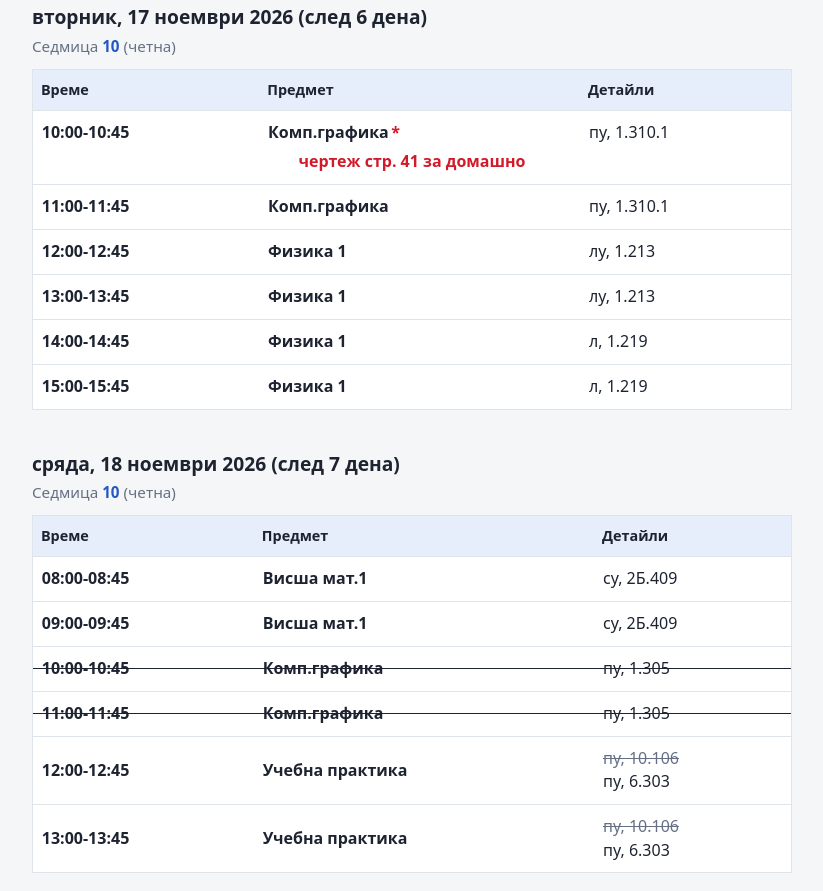
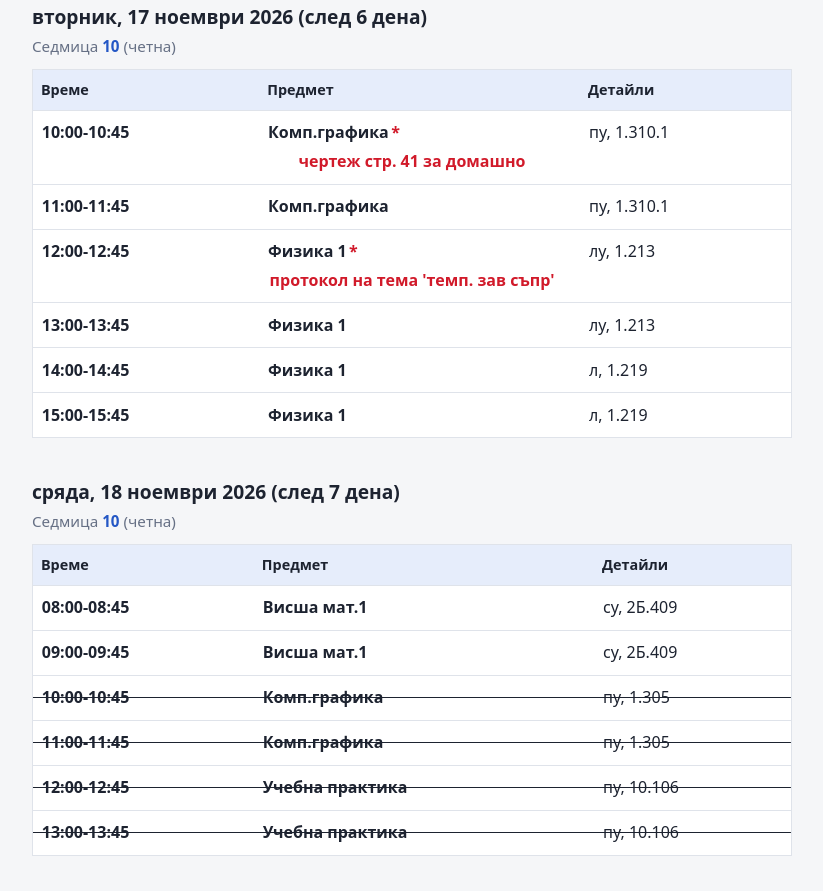
Before and after one commit to hellgames1/kua, a plain HTML site: page index.html in a window 1280 px wide. Shown: the part 749-1640 px from the top of the page, without its empty margins (228-1051 px from the left). Drawn offline with Linux system fonts and the light colour scheme.

Commit message:
Update index.html

```diff
--- a/index.html
+++ b/index.html
@@ -348,15 +348,9 @@ const CORRECTIONS = [
   { date: "2026-11-17", hour: 10, title: "Комп.графика", details: "пу, 1.310.1" },
   { date: "2026-11-17", hour: 11, title: "Комп.графика", details: "пу, 1.310.1" },
 
-  { date: "2026-11-11", hour: 12, title: "", details: "пу, 6.303" },
-  { date: "2026-11-11", hour: 13, title: "", details: "пу, 6.303" },
-  { date: "2026-11-18", hour: 12, title: "", details: "пу, 6.303" },
-  { date: "2026-11-18", hour: 13, title: "", details: "пу, 6.303" },
+  { date: "2026-11-18", hour: 12, title: "", details: "" },
+  { date: "2026-11-18", hour: 13, title: "", details: "" },
 
-  { date: "2026-11-10", hour: 10, title: "", details: "" }, //10 и 11 ноември нямаме комп. графика - командировка
-  { date: "2026-11-10", hour: 11, title: "", details: "" },
-  { date: "2026-11-11", hour: 10, title: "", details: "" },
-  { date: "2026-11-11", hour: 11, title: "", details: "" },
   { date: "2026-11-18", hour: 10, title: "", details: "" },
   { date: "2026-11-18", hour: 11, title: "", details: "" },
   { date: "2026-11-24", hour: 10, title: "", details: "" },
@@ -383,8 +377,7 @@ const CORRECTIONS = [
 
 const NOTES = [
   { date: "2026-11-12", hour: 9, text: "почивен ден - празник на университета" },   // 1
-  { date: "2026-11-10", hour: 12, text: "протокол на тема 'температура'" },   // 2
-  { date: "2026-11-11", hour: 8, text: "контролно на вектори" },   // 3
+  { date: "2026-11-17", hour: 12, text: "протокол на тема 'темп. зав съпр'" },   // 2
   { date: "2026-11-17", hour: 10, text: "чертеж стр. 41 за домашно" },   // 4
   { date: "", hour: 0, text: "" },   // 5
   { date: "", hour: 0, text: "" },   // 6
```
